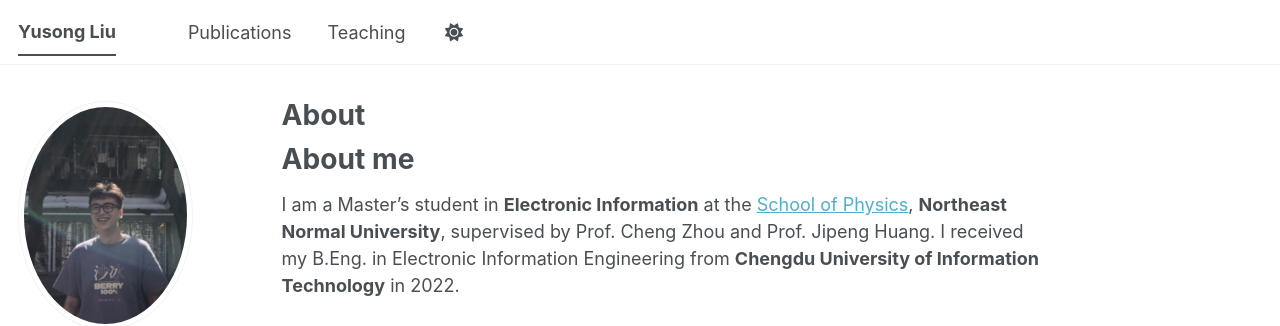
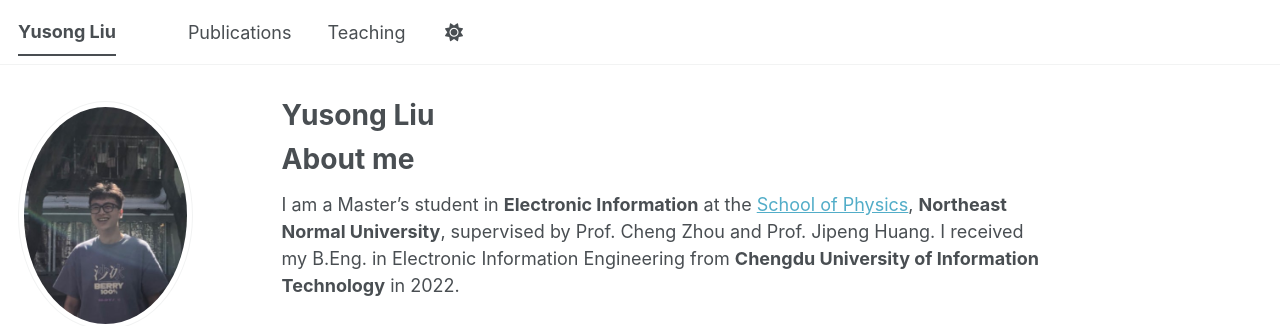
Before and after one commit to Pulse-liu/Pulse-liu.github.io, a Jekyll site: the page built from _pages/about.md, in a window 1280 px wide and 900 px high. Shown: the top 326 px of the window. Built offline with Jekyll 4.4.1, drawn with Linux system fonts in a browser that asks for light colours; a style sheet for code colours, icons or effects is not loaded.

Commit message:
Update title in about.md to 'Yusong Liu'

```diff
--- a/_pages/about.md
+++ b/_pages/about.md
@@ -1,6 +1,6 @@
 ---
 permalink: /
-title: "About"
+title: "Yusong Liu"
 author_profile: true
 redirect_from:
   - /about/
```
